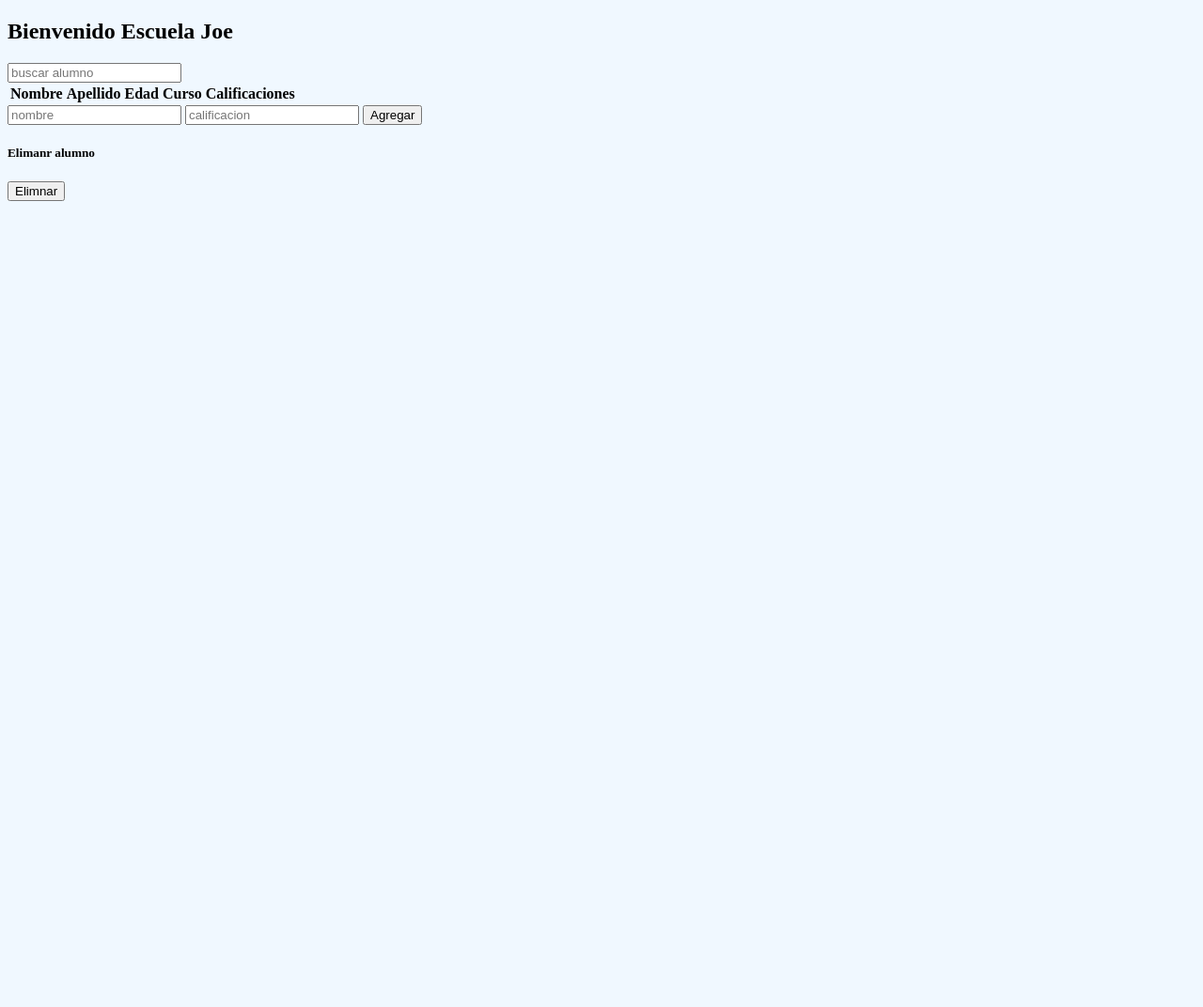
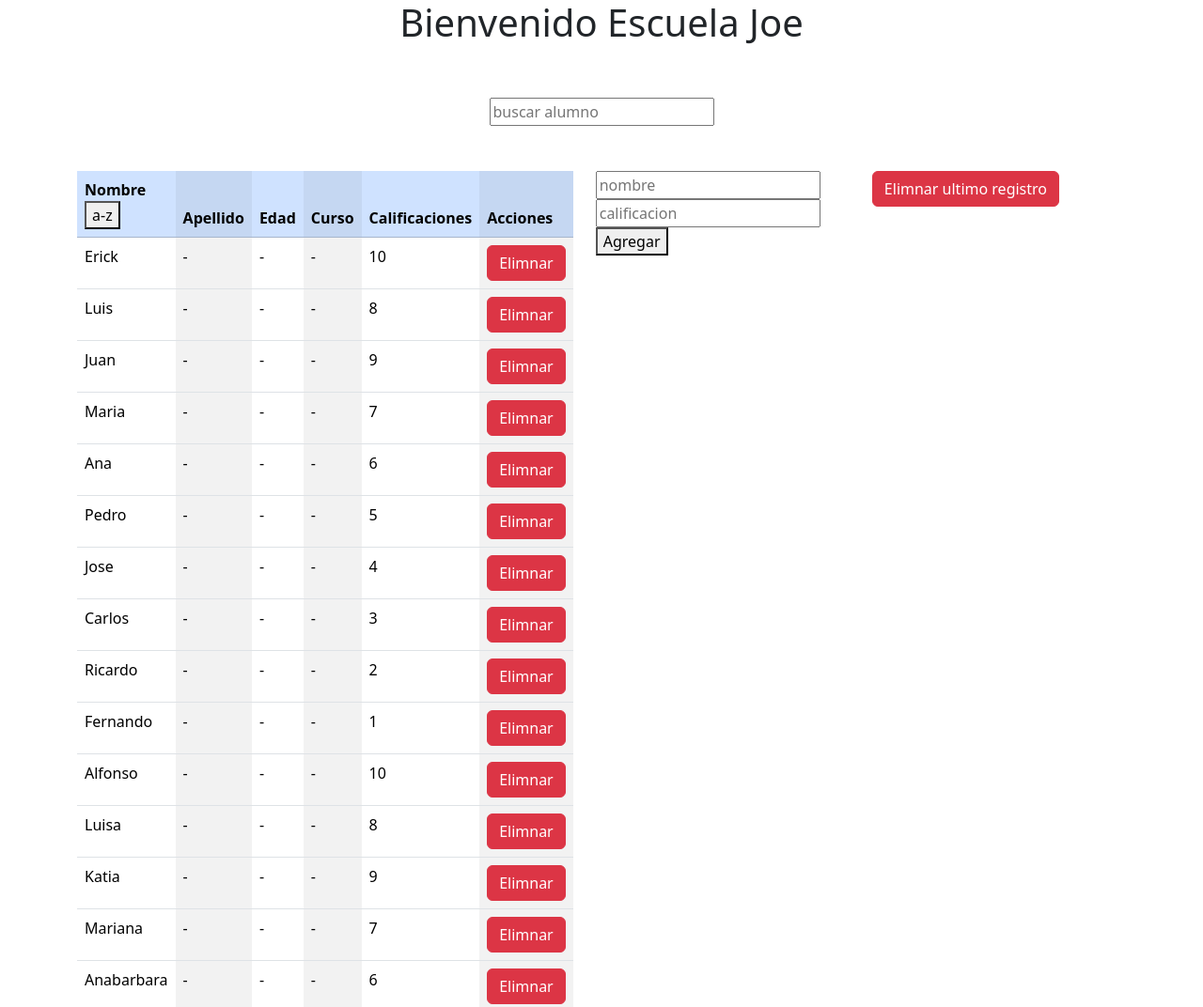
Before and after one commit to joelLozano/28-web-examples, a plain HTML site: page Proyecto/index.html in a window 1280 px wide. Shown: the top 1072 px of the page at 94% size. Before the commit the page ends 800 px from the top, so only its background shows below. Drawn offline with nearby package versions, Linux system fonts and the light colour scheme.

Commit message:
proyecto

```diff
--- a/Algortimos/Burbuja/index.js
+++ b/Algortimos/Burbuja/index.js
@@ -32,9 +32,6 @@ function bubbleSort(arr) {
   console.log("Array ordenado:", array);
 
 
-
-
-
   // Explicacion de como funciona el metodp de la burbuja
     // https://www.geeksforgeeks.org/bubble-sort/
 
--- a/Proyecto/CSS/style.css
+++ b/Proyecto/CSS/style.css
@@ -1,3 +1,8 @@
 body {
     background-color: aliceblue;
 }
+
+
+.alertContainer {
+    display: none; /* ocultar un elemento*/
+}
--- a/Proyecto/JS/index.js
+++ b/Proyecto/JS/index.js
@@ -17,9 +17,23 @@ class Alumno {
 
 let alumno1 = new Alumno("Erick", 10)
 let alumno2 = new Alumno("Luis", 8)
+let alumno3 = new Alumno("Juan", 9)
+let alumno4 = new Alumno("Maria", 7)
+let alumno5 = new Alumno("Ana", 6)
+let alumno6 = new Alumno("Pedro", 5)
+let alumno7 = new Alumno("Jose", 4)
+let alumno8 = new Alumno("Carlos", 3)
+let alumno9 = new Alumno("Ricardo", 2)
+let alumno10 = new Alumno("Fernando", 1)
+let alumno11 = new Alumno("Alfonso", 10)
+let alumno12 = new Alumno("Luisa", 8)
+let alumno13 = new Alumno("Katia", 9)
+let alumno14 = new Alumno("Mariana", 7)
+let alumno15 = new Alumno("Anabarbara", 6)
+let alumno16 = new Alumno("Pedro", 5)
 
-var alumnos = [alumno1, alumno2]
 
+var alumnos = [alumno1, alumno2, alumno3, alumno4, alumno5, alumno6, alumno7, alumno8, alumno9, alumno10, alumno11, alumno12, alumno13, alumno14, alumno15, alumno16]
 let grupo1 = new Grupo("Grupo 1", alumnos)
 
 
@@ -28,12 +42,12 @@ function agregarAlumno() {
     let calificacion = document.getElementById("calificacion").value
     let nuevoAlumno = new Alumno(nombre, calificacion)
     alumnos.push(nuevoAlumno)
-    mostrarAlumnos()
+    mostrarAlumnos(alumnos)
 }
 
-function mostrarAlumnos() {
+function mostrarAlumnos(array) {
     limpiarTabla()
-    alumnos.forEach(item => {
+    array.forEach((item, indice) => {
         let tBody = document.getElementById("students")
          let elemento = `
          <tr>
@@ -42,6 +56,7 @@ function mostrarAlumnos() {
             <td>-</td>
             <td>-</td>
             <td>${item.calificacion}</td>
+            <td><button class="btn btn-danger" onclick="eliminarAlumno(${indice})">Elimnar</button></td>
         </tr>
          `;
     tBody.innerHTML += elemento
@@ -53,22 +68,46 @@ function limpiarTabla() {
     tBody.innerHTML = ""
 }
 
-function eliminarAlumno() {
+function eliminarAlumno(indice) {
+   alumnos.splice(indice, 1)
+   document.getElementById("alertContainer").style.display = "block"
+    mostrarAlumnos(alumnos)
+}
+
+function eliminarUltimoRegistro() {
     alumnos.pop()
-    mostrarAlumnos()
+    mostrarAlumnos(alumnos)
 }
 
 function ordernarAlfabeticamente() {
+    let arrayOrdenado = alumnos.sort((a, b) => {
+        if (a.nombre > b.nombre) {
+            return 1
+        }
+        if (a.nombre < b.nombre) {
+            return -1
+        }
+        return 0
+    })
+    mostrarAlumnos(arrayOrdenado)
+}
+
+function buscarAlumno() {
+    let alumnoAbuscar = document.getElementById("serchStudent").value
+    const nombreCapitalizado = alumnoAbuscar.charAt(0).toUpperCase() + alumnoAbuscar.slice(1)
+    let arrayAlumnoFiltrado = alumnos.filter( alumno => alumno.nombre.includes(nombreCapitalizado))
+    if (arrayAlumnoFiltrado.length == 0) {
+        alert("No se encontro el alumno")
+    } else {
+        mostrarAlumnos(arrayAlumnoFiltrado)
+    }
 
 }
 
-function buscarAlumno() {
-
-}
+// mostrarAlumnos
+mostrarAlumnos(alumnos)
 
 
 // leer datos del input con el evento input
  let searchInput = document.getElementById("serchStudent");
-    searchInput.addEventListener("input", function (event) {
-        console.log(event.target.value);
-    })
+    searchInput.addEventListener("input", buscarAlumno)
--- a/Proyecto/index.html
+++ b/Proyecto/index.html
@@ -4,46 +4,76 @@
     <meta charset="UTF-8">
     <meta name="viewport" content="width=device-width, initial-scale=1.0">
     <link rel="stylesheet" href="CSS/style.css">
+    <link href="https://cdn.jsdelivr.net/npm/bootstrap@5.3.2/dist/css/bootstrap.min.css" rel="stylesheet" integrity="sha384-T3c6CoIi6uLrA9TneNEoa7RxnatzjcDSCmG1MXxSR1GAsXEV/Dwwykc2MPK8M2HN" crossorigin="anonymous">
     <script defer src="JS/index.js"></script>
     <title>Document</title>
 </head>
 <body>
 
 
-    <section>
+    <div class="container-fluid">
+        <div class="row">
+            <div class="col text-center">
                 <h1>Bienvenido Escuela Joe</h1>
-    </section>
+            </div>
+        </div>
+    </div>
 
 
-    <section class="search">
+    <div class="container mt-5 mb-5">
+        <div class="row">
+            <div class="col text-center">
                 <input type="text" id="serchStudent" placeholder="buscar alumno">
-    </section>
+            </div>
+        </div>
+    </div>
 
-    <section class="lista-alumnos">
-        <table>
+    <div class="container alertContainer" id="alertContainer">
+        <div class="row">
+            <div class="col">
+                <div class="alert alert-success" role="alert">
+                    Se elimino al alumno
+                  </div>
+            </div>
+        </div>
+    </div>
+
+
+    <div class="container mt-5 mb-5">
+        <div class="row">
+            <div class="col">
+                <table class="table table-striped-columns">
                     <thead>
-                <tr>
-                    <th>Nombre</th>
+                        <tr class="table-primary">
+                            <th>Nombre <button onclick="ordernarAlfabeticamente()">a-z</button></th>
                             <th>Apellido</th>
                             <th>Edad</th>
                             <th>Curso</th>
                             <th>Calificaciones</th>
+                            <th>Acciones</th>
                         </tr>
                     </thead>
                     <tbody id="students">
                     </tbody>
                 </table>
-    </section>
+            </div>
 
+            <div class="col">
                 <section class="new-student">
                     <input type="text" placeholder="nombre" id="nombre">
                     <input type="calificacion" placeholder="calificacion" id="calificacion">
                     <button onclick="agregarAlumno()">Agregar</button>
                    </section>
+            </div>
 
-   <div>
-    <h5>Elimanr alumno </h5>
-    <button onclick="eliminarAlumno()">Elimnar</button>
+            <div class="col">
+                <button class="btn btn-danger" onclick="eliminarUltimoRegistro()">Elimnar ultimo registro</button>
             </div>
+        </div>
+    </div>
+
+
+    <script src="https://cdn.jsdelivr.net/npm/@popperjs/core@2.11.8/dist/umd/popper.min.js" integrity="sha384-I7E8VVD/ismYTF4hNIPjVp/Zjvgyol6VFvRkX/vR+Vc4jQkC+hVqc2pM8ODewa9r" crossorigin="anonymous"></script>
+    <script src="https://cdn.jsdelivr.net/npm/bootstrap@5.3.2/dist/js/bootstrap.min.js" integrity="sha384-BBtl+eGJRgqQAUMxJ7pMwbEyER4l1g+O15P+16Ep7Q9Q+zqX6gSbd85u4mG4QzX+" crossorigin="anonymous"></script>
 </body>
 </html>
```
Also changed, not shown: Proyecto/readme.txt. Lines whose indentation alone changed are shown as unchanged.
